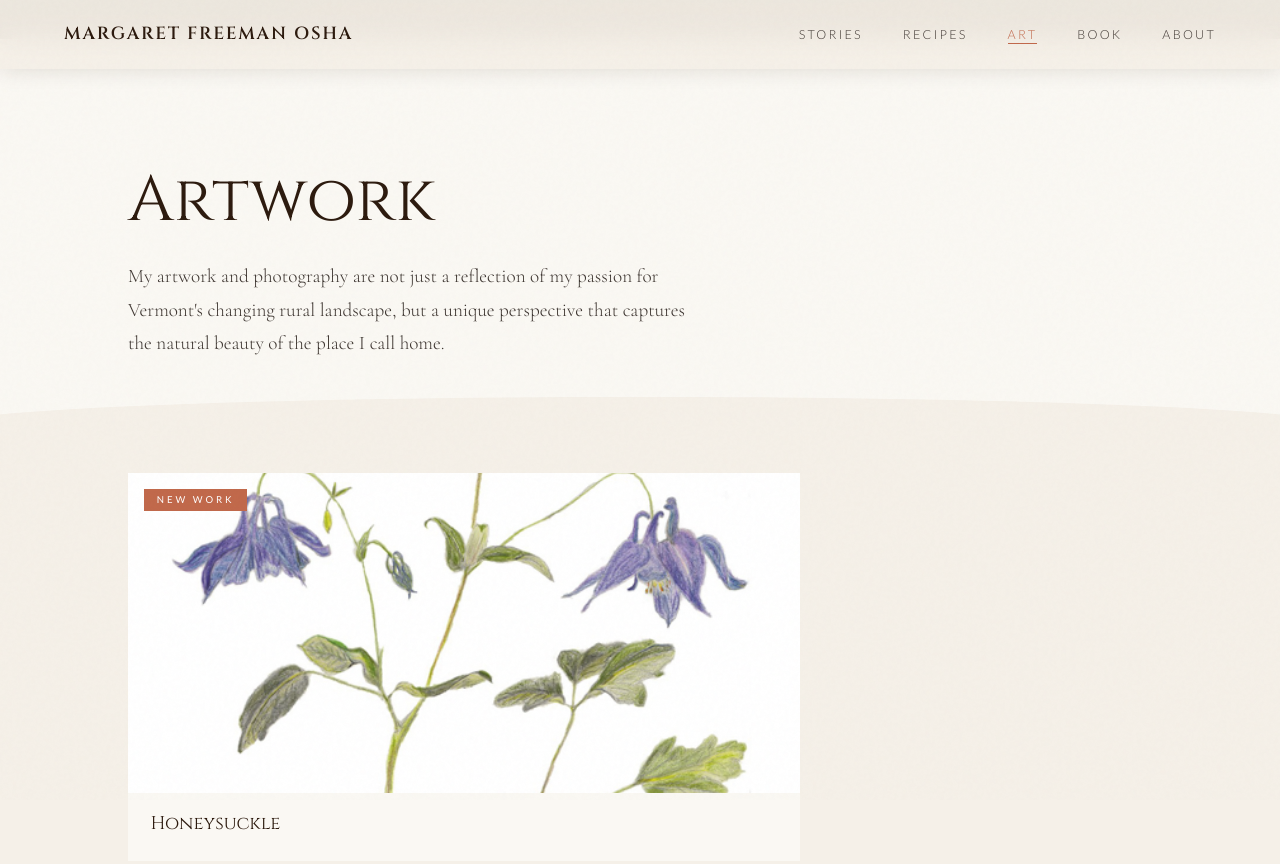
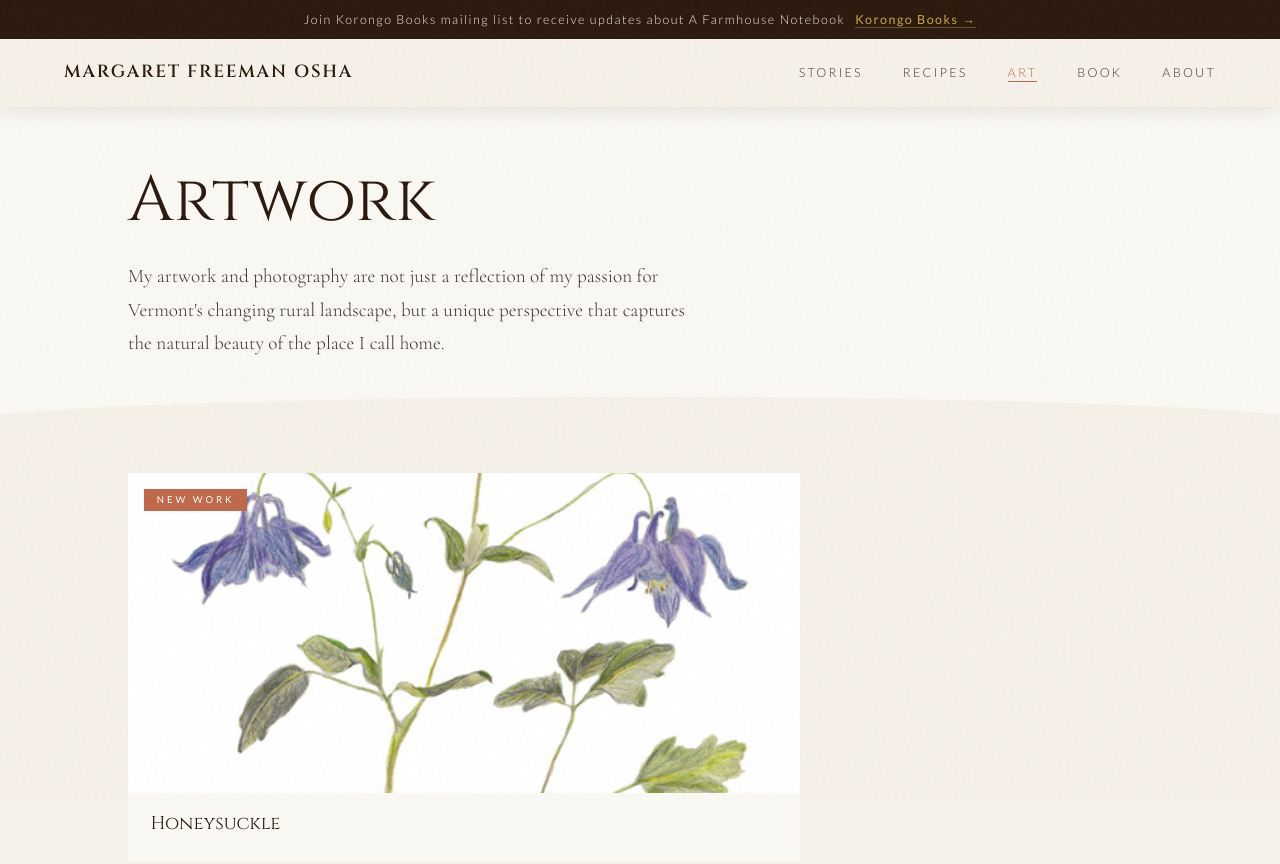
Before and after one commit to jesstakesnaps/margaret-freeman-osha, an Eleventy site: page src/art/index.njk in a window 1280 px wide. Shown: the top 864 px of the page. Built offline with nearby package versions, Linux system fonts and the light colour scheme; Eleventy itself is replaced by a stand-in of ours; files that its build step writes are made by us from their sources.

Commit message:
Fix announcement bar position and link

```diff
--- a/src/_layouts/base.njk
+++ b/src/_layouts/base.njk
@@ -16,7 +16,18 @@
 {% if pageCSS %}<style>{{ pageCSS | safe }}</style>{% endif %}
 <script src="https://identity.netlify.com/v1/netlify-identity-widget.js"></script>
 </head>
-<body>
+<body {% if announcement.show %}class="has-announcement"{% endif %}>
+
+{% if announcement.show %}
+<div class="announcement-bar" id="announcementBar">
+  <p>
+    {{ announcement.text }}
+    {% if announcement.link_url and announcement.link_label %}
+    <a href="{{ announcement.link_url }}" target="_blank" rel="noopener">{{ announcement.link_label }} →</a>
+    {% endif %}
+  </p>
+</div>
+{% endif %}
 
 <!-- NAV -->
 <nav id="navbar" {% if solidNav %}class="solid"{% endif %}>
@@ -41,17 +52,6 @@
   <a href="/book/" {% if navActive == "book" %}class="active"{% endif %} onclick="closeMobileMenu()">Book</a>
   <a href="/about/" {% if navActive == "about" %}class="active"{% endif %} onclick="closeMobileMenu()">About</a>
 </div>
-
-{% if announcement.show %}
-<div class="announcement-bar">
-  <p>
-    {{ announcement.text }}
-    {% if announcement.link_url and announcement.link_label %}
-    <a href="{{ announcement.link_url }}" target="_blank" rel="noopener">{{ announcement.link_label }} →</a>
-    {% endif %}
-  </p>
-</div>
-{% endif %}
 
 {{ content | safe }}
 
@@ -81,6 +81,15 @@
   const hamburger = document.getElementById('hamburger');
   const mobileMenu = document.getElementById('mobileMenu');
 
+  // Offset nav below announcement bar if present
+  const bar = document.getElementById('announcementBar');
+  const navbar = document.getElementById('navbar');
+  if (bar && navbar) {
+    const barHeight = bar.offsetHeight;
+    navbar.style.top = barHeight + 'px';
+    mobileMenu.style.paddingTop = (barHeight + 60) + 'px';
+  }
+
   function openMobileMenu() {
     mobileMenu.classList.add('open');
     hamburger.classList.add('open');
--- a/src/assets/css/global.css
+++ b/src/assets/css/global.css
@@ -32,10 +32,10 @@ body::before {
 .announcement-bar {
   background: var(--deep-brown); color: var(--cream);
   text-align: center; padding: 0.75rem 2rem;
-  position: relative; z-index: 99; margin-top: 0;
+  position: relative; z-index: 101; width: 100%;
 }
 .announcement-bar p { font-family: 'Lato', sans-serif; font-size: 0.78rem; letter-spacing: 0.12em; font-weight: 300; margin: 0; color: var(--cream); }
-.announcement-bar a { color: var(--gold); text-decoration: none; font-weight: 400; border-bottom: 1px solid rgba(201,168,76,0.4); margin-left: 0.4rem; transition: border-color 0.2s; }
+.announcement-bar a { color: var(--gold); text-decoration: none; font-weight: 400; border-bottom: 1px solid rgba(201,168,76,0.4); margin-left: 0.4rem; transition: border-color 0.2s; cursor: pointer; pointer-events: all; }
 .announcement-bar a:hover { border-bottom-color: var(--gold); }
 
 /* ── NAV ── */
```
